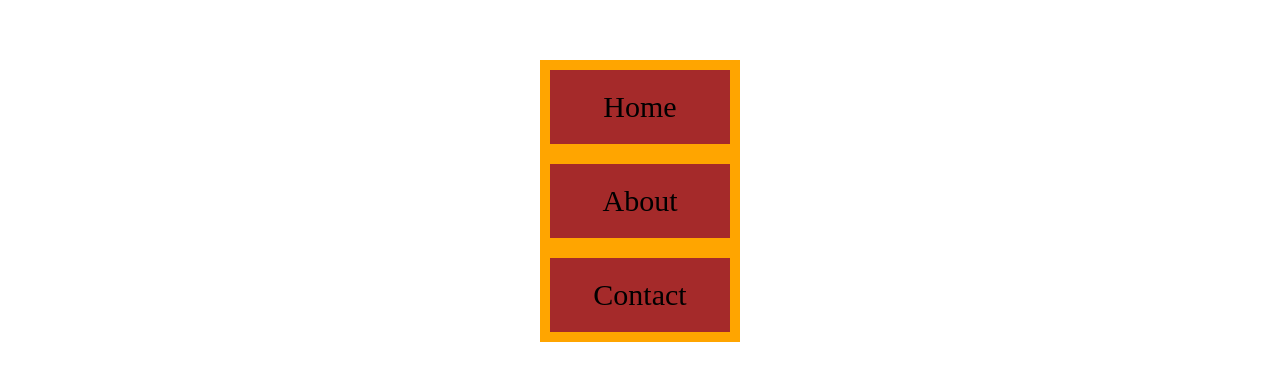
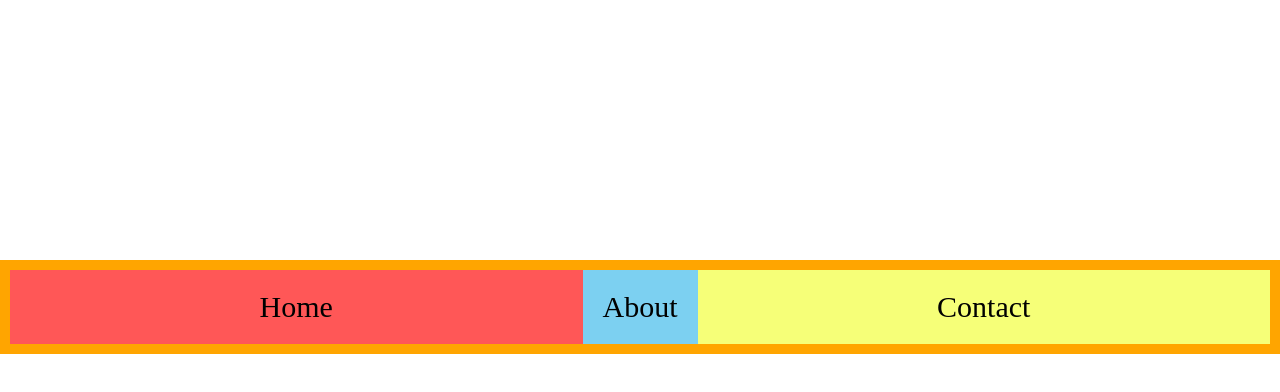
Before and after one commit to MohamedEmadFahmy/The-Odin-Project, a plain HTML site: page flexbox/index.html in a window 1280 px wide. Shown: the part 140-532 px from the top of the page. Drawn offline with Linux system fonts and the light colour scheme.

Commit message:
Finish growing and shrinking lesson on the odin project excluding the assignment

```diff
--- a/flexbox/index.html
+++ b/flexbox/index.html
@@ -9,9 +9,10 @@
 </head>
 <body>
     <nav class="flex-container">
-        <div>Home</div>
-        <div>About</div>
-        <div>Contact</div>
+        <div class="home">Home</div>
+        <div class="about">About</div>
+        <div class="contact">Contact</div>
+        <!-- <div class="profile">Profile</div> -->
     </nav>
 </body>
 </html>
--- a/flexbox/style.css
+++ b/flexbox/style.css
@@ -4,16 +4,32 @@
     margin: 0px;
 }
 nav {
-    /* display: flex; */
-    margin-top: 200px;
+    display: flex;
+    /* margin-top: 200px; */
+    margin-top: 400px;
+    /* margin-left: 550px; */
+    border: 10px solid orange;
+    /* width: fit-content; */
+    /* width: auto; */
 }
 div{
     font-size: 30px;
     text-align: center;
-    border: 10px solid orange;
-    margin-bottom: 10px;
-    background-color: brown;
+    /* margin-bottom: 10px; */
     padding: 20px;
-    width: 200px;
-    margin: 0 auto;
 }
+.home, .profile{
+    background-color: rgb(255, 87, 87);
+    flex: 1;
+}
+.about {
+    background-color: rgb(124, 208, 241);
+}
+.contact {
+    flex: 1;
+    background-color:rgb(246, 255, 120);
+}
+
+/* flex: 1 equates to: flex-grow: 1, flex-shrink: 1, flex-basis: 0 */
+/* flex grow affects the ratio that the elements in a container grow by */
+/* flex shrink affects the ratio that the elements in a container shrink by  ONLY WHEN the children are too big for the container. If oyu do not want an element to shrink you can set shrink to be 0*/
```
